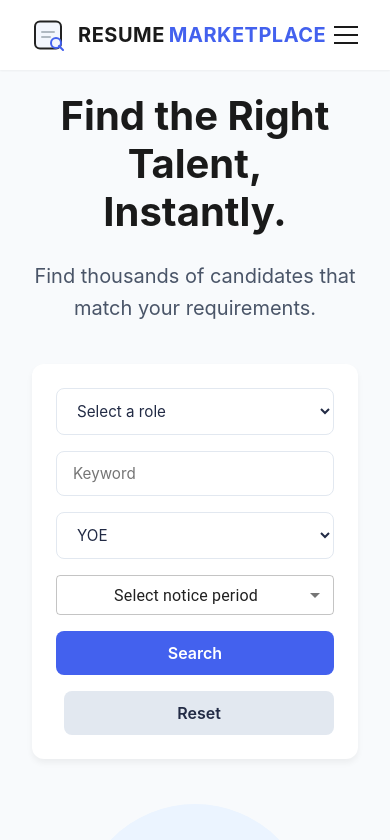
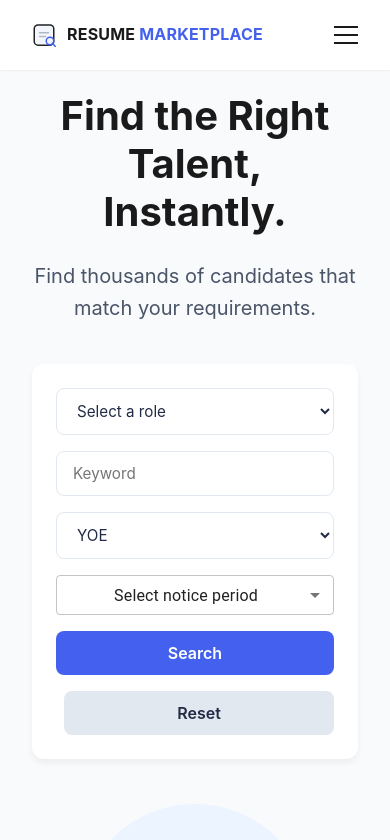
Before and after one commit to avnishranwa7/resume-marketplace-frontend, a React (Vite) app: page / in a window 390 px wide. Shown: the top 840 px of the page. Built offline with nearby package versions, Linux system fonts and the light colour scheme.

Commit message:
navbar changes

```diff
--- a/src/components/Navbar.tsx
+++ b/src/components/Navbar.tsx
@@ -36,7 +36,7 @@ const Navbar: React.FC = () => {
           <img
             src="/favicon.svg"
             alt="Resume Marketplace Logo"
-            style={{ height: 32, width: 32, marginRight: 10 }}
+            className="navbar-logo-img"
           />
           <span className="logo-text">RESUME</span>
           <span className="logo-text marketplace">MARKETPLACE</span>
--- a/src/styles/Navbar.css
+++ b/src/styles/Navbar.css
@@ -39,6 +39,29 @@
 
 .logo-text.marketplace {
   color: #4361ee;
+}
+
+.navbar-logo-img {
+  height: 32px;
+  width: 32px;
+  margin-right: 10px;
+  flex-shrink: 0;
+  transition: height 0.2s, width 0.2s;
+}
+
+@media (max-width: 600px) {
+  .navbar-logo-img {
+    height: 24px;
+    width: 24px;
+    margin-right: 7px;
+  }
+  .logo-text {
+    font-size: 1rem;
+    letter-spacing: 0.2px;
+  }
+  .logo-text.marketplace {
+    font-size: 1rem;
+  }
 }
 
 .navbar-menu {
```
